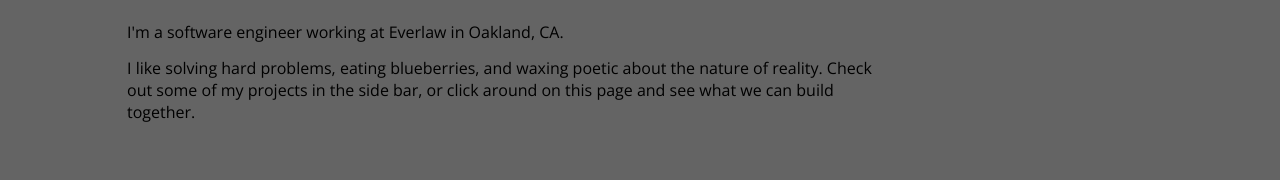
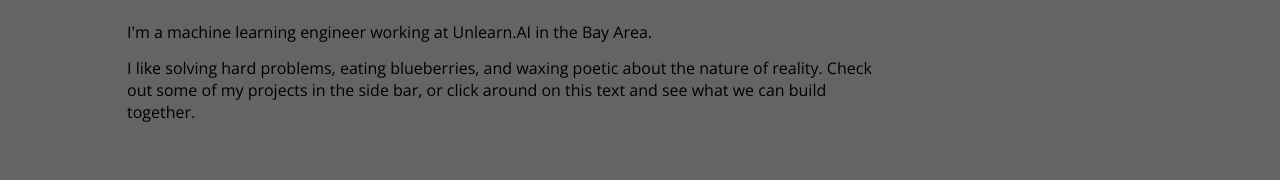
Before and after one commit to sambernstein/sambernstein.github.io, a plain HTML site: page index.html in a window 1280 px wide. Shown: the part 443-623 px from the top of the page. Drawn offline with nearby package versions, Linux system fonts and the light colour scheme.

Commit message:
Update copy

```diff
--- a/index.html
+++ b/index.html
@@ -22,8 +22,8 @@
   <main>
     <h1>Hi! I'm Sam</h1>
     <img id="me" src="me-pic.jpg" width=200 alt="Sam Bernstein"></img>
-    <p>I'm a software engineer working at Everlaw in Oakland, CA.</p>
-    <p>I like solving hard problems, eating blueberries, and waxing poetic about the nature of reality. Check out some of my projects in the side bar, or click around on this page and see what we can build together.</p>
+    <p>I'm a machine learning engineer working at Unlearn.AI in the Bay Area.</p>
+    <p>I like solving hard problems, eating blueberries, and waxing poetic about the nature of reality. Check out some of my projects in the side bar, or click around on this text and see what we can build together.</p>
   </main>
 
   <div id="subtitle">
```
